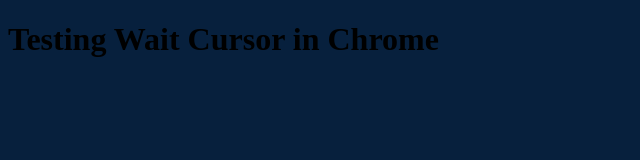
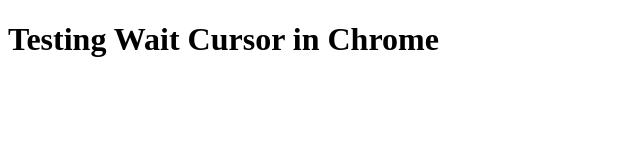
Before and after one commit to sx19801/sx19801.github.io, a plain HTML site: page newcursortest.html in a window 1280 px wide. Shown: the whole page, without its empty margins (0-640 px from the left). Drawn offline with Linux system fonts and the light colour scheme.

Commit message:
style tests

```diff
--- a/newcursortest.html
+++ b/newcursortest.html
@@ -3,10 +3,6 @@
 <head>
   <title>Wait Cursor Test</title>
   <style>
-    body {
-      cursor: wait;
-      background-color:#07203d;
-    }
   </style>
 </head>
 <body>
```
